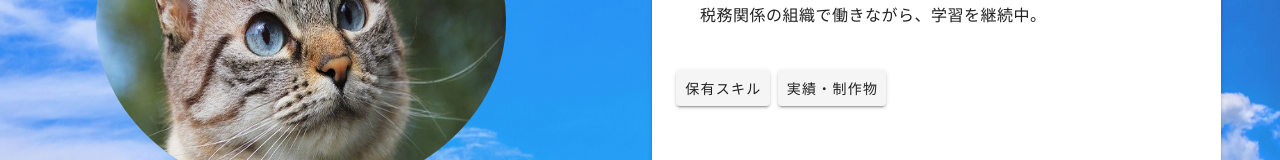
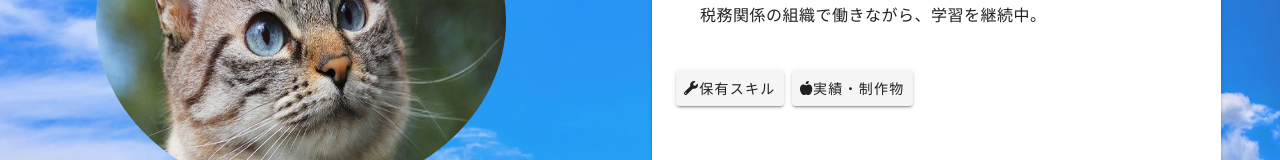
Before and after one commit to TakKoubu/Vue_practice, a Vue app: page /#/profile in a window 1280 px wide. Shown: the part 263-423 px from the top of the page. Built offline with nearby package versions, Linux system fonts and the light colour scheme.

Commit message:
buttonにfontawesomeの追加

```diff
--- a/package.json
+++ b/package.json
@@ -9,6 +9,7 @@
   },
   "dependencies": {
     "@fortawesome/fontawesome-svg-core": "^1.2.36",
+    "@fortawesome/free-brands-svg-icons": "^5.15.4",
     "@fortawesome/free-solid-svg-icons": "^5.15.4",
     "@fortawesome/vue-fontawesome": "^2.0.6",
     "core-js": "^3.19.1",
--- a/src/components/Profile.vue
+++ b/src/components/Profile.vue
@@ -30,8 +30,8 @@
             </v-list-item-content>
           </v-list-item>
            <v-card-actions>
-            <v-btn to=skill>保有スキル</v-btn>
-            <v-btn to=work>実績・制作物</v-btn>
+            <v-btn to=skill><font-awesome-icon icon="wrench" />保有スキル</v-btn>
+            <v-btn to=work><font-awesome-icon icon="apple-alt" />実績・制作物</v-btn>
           </v-card-actions>
         </v-card>
       </div>
--- a/src/main.js
+++ b/src/main.js
@@ -5,10 +5,11 @@ import vuetify from './plugins/vuetify'
 import router from './router'
 
 import { library } from '@fortawesome/fontawesome-svg-core'
-import { faCoffee } from '@fortawesome/free-solid-svg-icons'
+import { faCoffee, faWrench, faAppleAlt } from '@fortawesome/free-solid-svg-icons'
+import { faVuejs } from '@fortawesome/free-brands-svg-icons'
 import { FontAwesomeIcon } from '@fortawesome/vue-fontawesome'
 
-library.add(faCoffee)
+library.add(faCoffee, faWrench, faAppleAlt, faVuejs)
 
 Vue.component('font-awesome-icon', FontAwesomeIcon)
 
```
Also changed, not shown: 1 other file (tests, documents, lock files or other folders).
